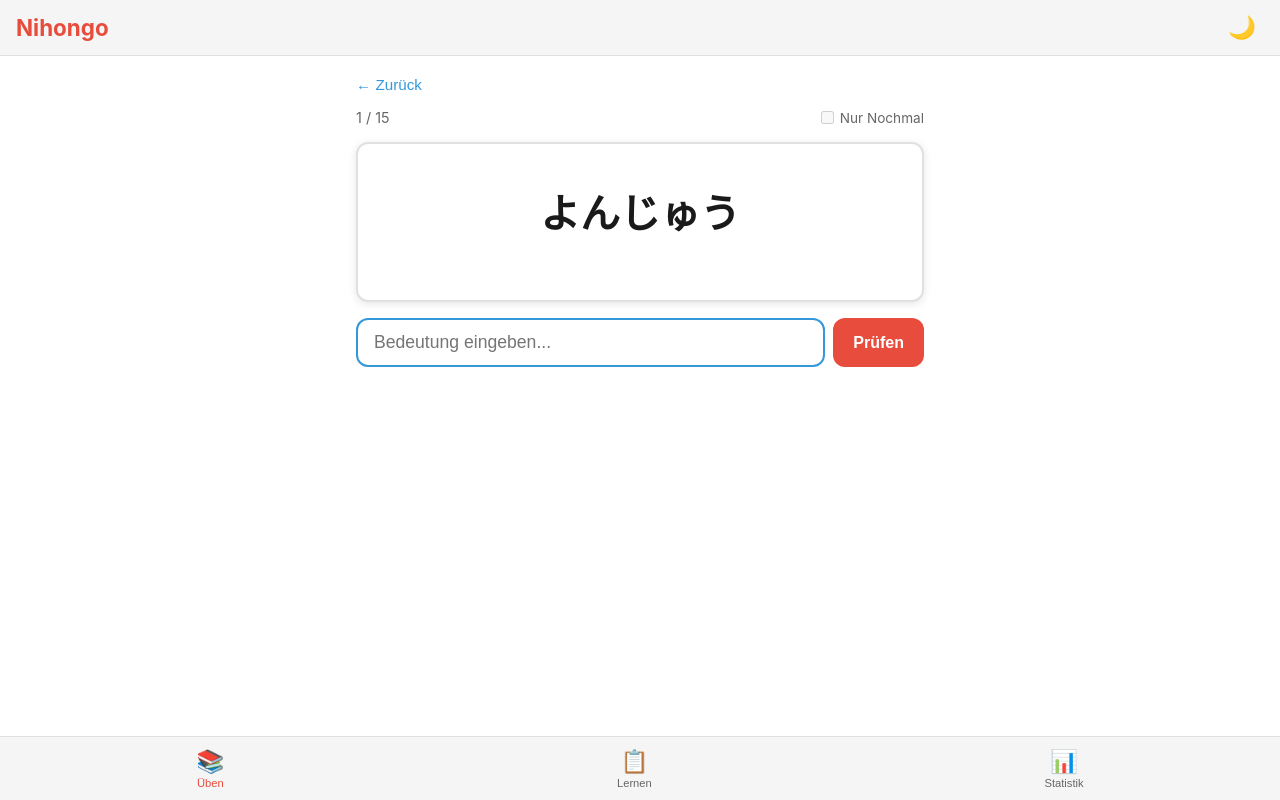
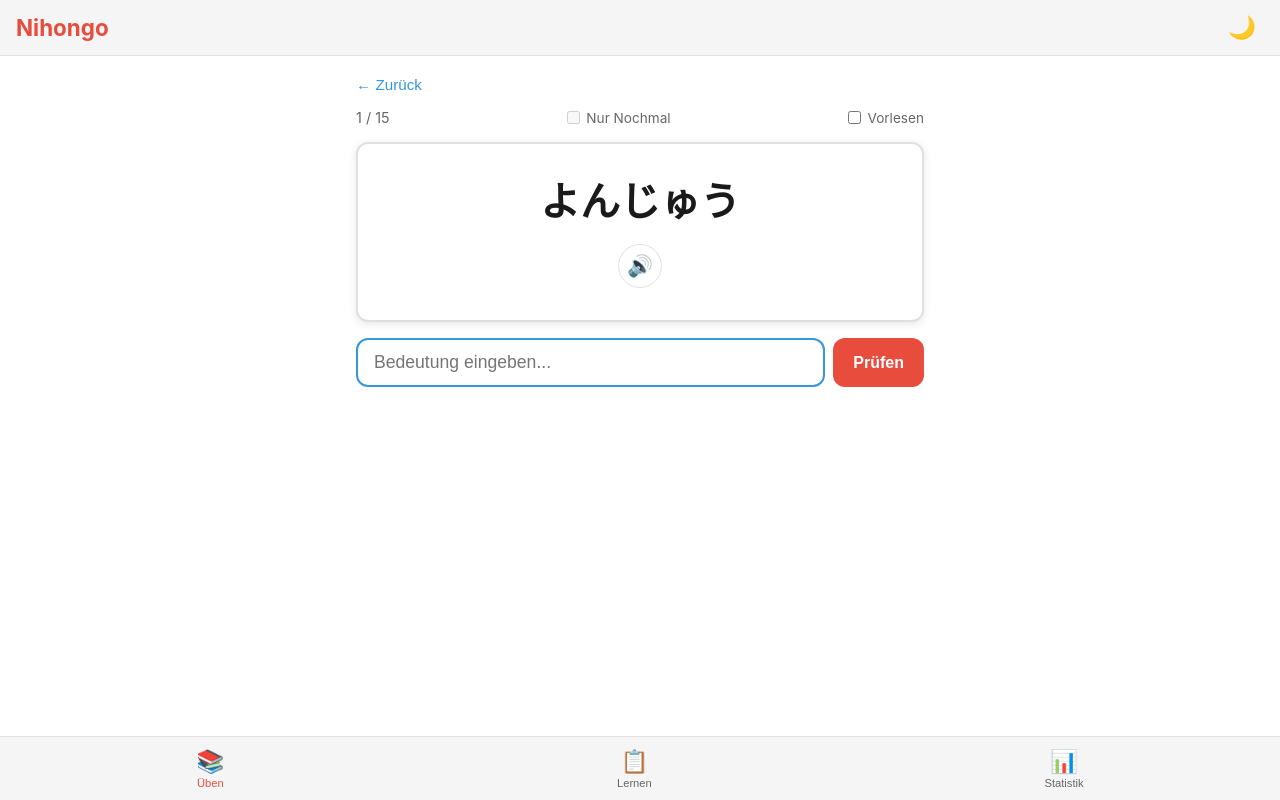
Before and after one commit to MaxHade/Nihongo, a plain HTML site: page index.html in a window 1280 px wide. Both pictures are taken after a click on the element 640 px from the left and 291 px from the top of the page. Drawn offline with Linux system fonts and the light colour scheme.

Commit message:
Vorlesen nur bei Hiragana/Katakana ausblenden
Vorlese-Funktion (Toggle + 🔊-Button) wieder aktiviert, aber gezielt
nur für Kana ausgeblendet – dort verrät die Aussprache das Romaji.
Bei allen anderen Kategorien (Vokabeln, Kanji, Zahlen …) bleibt
Vorlesen verfügbar. Cache auf v29 gebumpt.

Co-Authored-By: Claude Opus 4.8 (1M context) <noreply@anthropic.com>

```diff
--- a/css/style.css
+++ b/css/style.css
@@ -281,7 +281,8 @@ body {
   color: var(--text-secondary);
 }
 
-#error-mode-label {
+#error-mode-label,
+#auto-read-label {
   font-size: 0.85rem;
   display: flex;
   align-items: center;
--- a/index.html
+++ b/index.html
@@ -40,12 +40,16 @@
         <label id="error-mode-label">
           <input type="checkbox" id="error-mode-toggle"> Nur Nochmal
         </label>
+        <label id="auto-read-label">
+          <input type="checkbox" id="auto-read-toggle"> Vorlesen
+        </label>
       </div>
       <div id="flashcard-container">
         <div id="flashcard" class="flashcard">
           <div id="card-front" class="card-front"></div>
           <div id="card-hint" class="card-hint"></div>
           <div style="display:flex;gap:8px;align-items:center;">
+            <button id="card-audio" class="audio-btn" aria-label="Aussprechen">🔊</button>
             <button id="card-stroke-btn" class="audio-btn hidden" aria-label="Strichfolge">筆</button>
           </div>
         </div>
--- a/js/app.js
+++ b/js/app.js
@@ -797,6 +797,14 @@ const App = (() => {
       navigate(`#learn/${category}/${sub}${mode}`);
     };
 
+    // Vorlesen-Toggle: bei Hiragana/Katakana ausblenden (würde das Romaji verraten)
+    const autoReadToggle = document.getElementById('auto-read-toggle');
+    document.getElementById('auto-read-label').classList.toggle('hidden', category === 'hiragana' || category === 'katakana');
+    autoReadToggle.checked = localStorage.getItem('nihongo_auto_read') === 'true';
+    autoReadToggle.onchange = () => {
+      localStorage.setItem('nihongo_auto_read', autoReadToggle.checked);
+    };
+
     currentCardIndex = 0;
     sessionRatings = { again: 0, easy: 0 };
 
@@ -827,6 +835,15 @@ const App = (() => {
 
     document.getElementById('card-front').textContent = card.front;
     document.getElementById('card-hint').textContent = card.hint || '';
+
+    // Audio: manueller Vorlese-Button – bei Hiragana/Katakana ausgeblendet (würde das Romaji verraten)
+    const audioBtn = document.getElementById('card-audio');
+    if (card.category === 'hiragana' || card.category === 'katakana') {
+      audioBtn.classList.add('hidden');
+    } else {
+      audioBtn.classList.remove('hidden');
+      audioBtn.onclick = () => Speech.speak(card.front);
+    }
 
     // Stroke order button for kanji
     const strokeBtn = document.getElementById('card-stroke-btn');
@@ -866,6 +883,11 @@ const App = (() => {
       }
 
       input.focus();
+    }
+
+    // Auto-Vorlesen, wenn Toggle aktiv (bei Hiragana/Katakana übersprungen – würde das Romaji verraten)
+    if (document.getElementById('auto-read-toggle').checked && card.category !== 'hiragana' && card.category !== 'katakana') {
+      Speech.speak(card.front);
     }
   }
 
--- a/sw.js
+++ b/sw.js
@@ -1,4 +1,4 @@
-const CACHE_VERSION = 'nihongo-v28';
+const CACHE_VERSION = 'nihongo-v29';
 const ASSETS = [
   '/',
   '/index.html',
```
